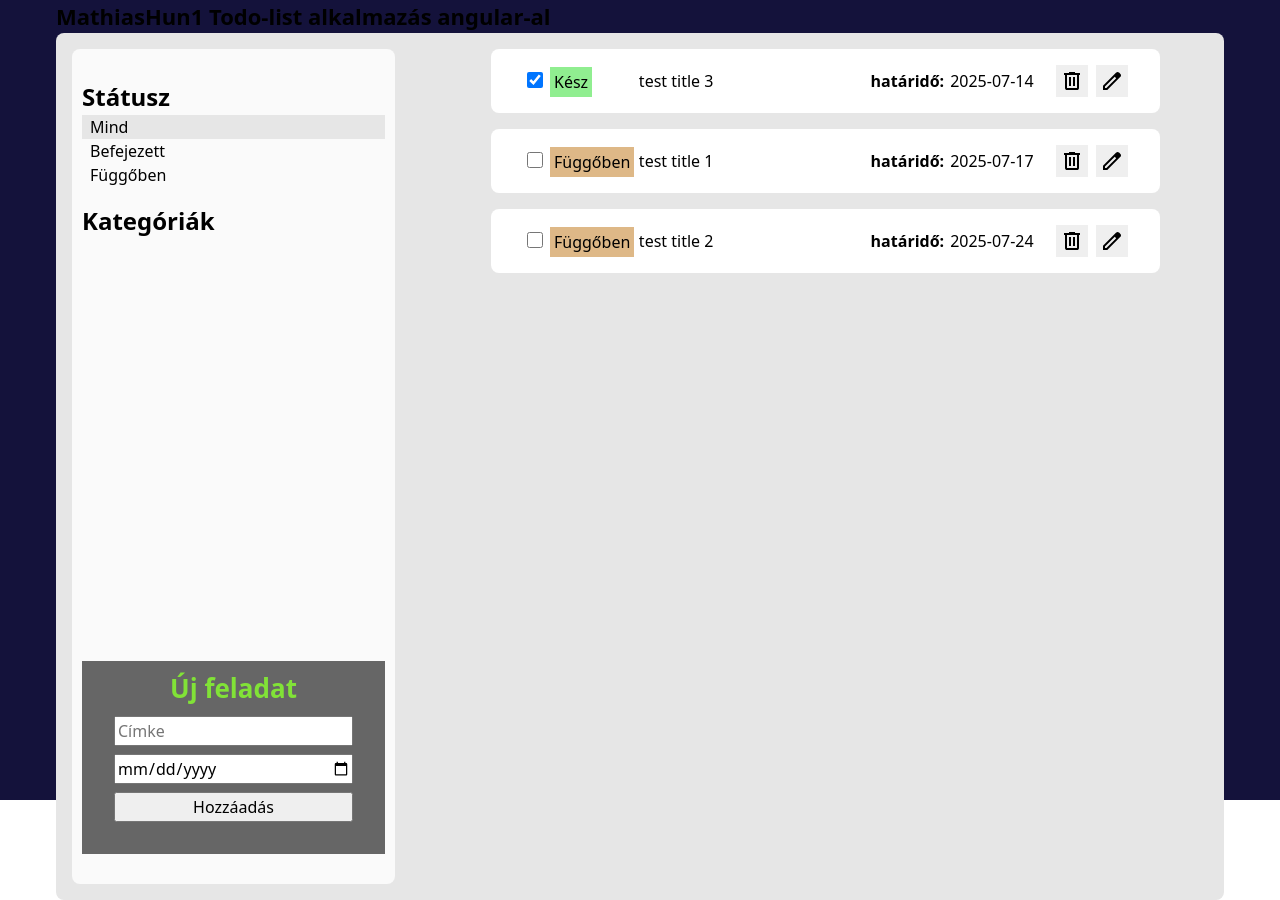
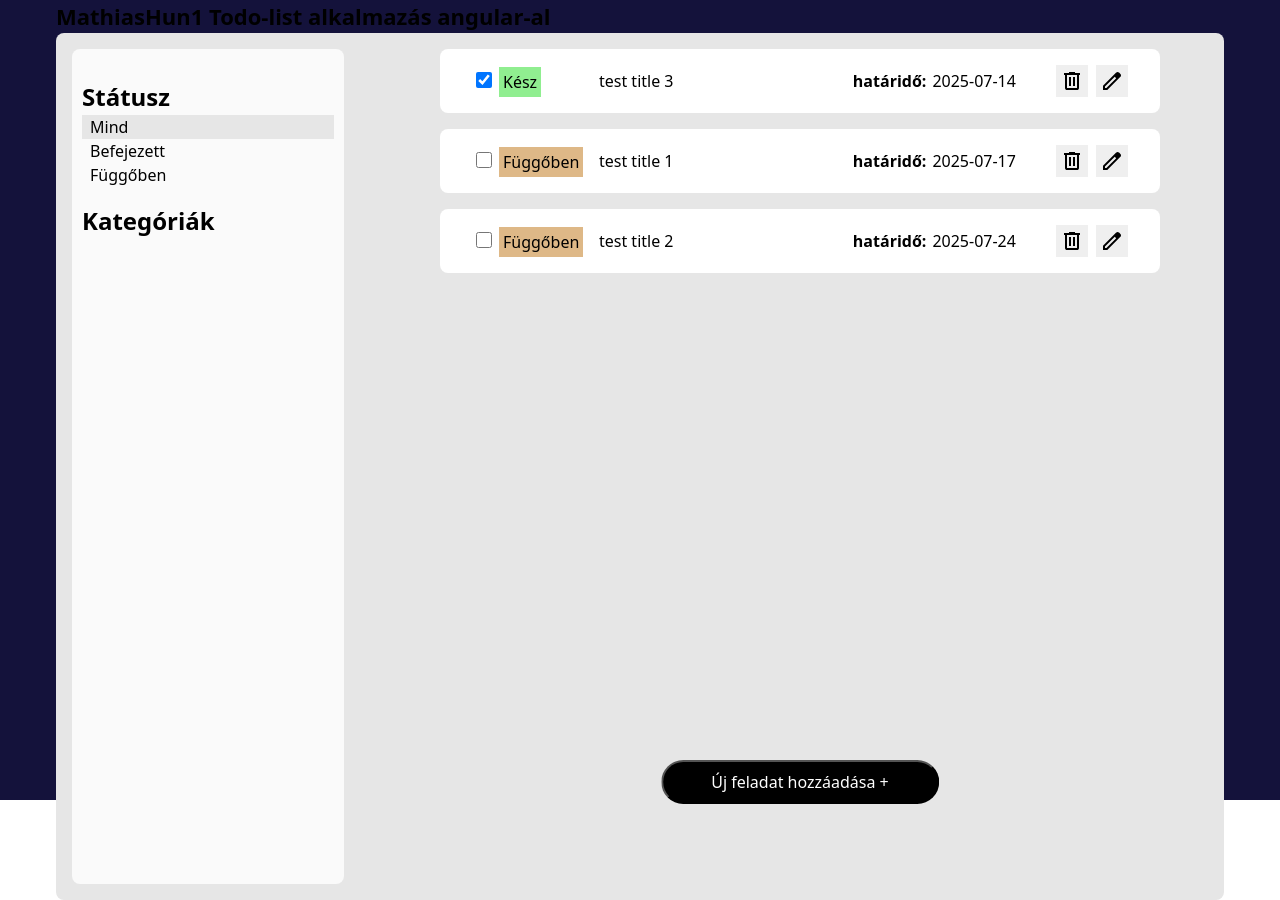
Before and after one commit to MathiasHun1/ANGULAR-todo-app, an Angular app: page / in a window 1280 px wide. Built offline with nearby package versions, Linux system fonts and the light colour scheme; a web font is replaced by a local one.

Commit message:
repositioned the todo-adding form inside the app

```diff
--- a/src/app/components/filterSection/filterSection.html
+++ b/src/app/components/filterSection/filterSection.html
@@ -15,8 +15,4 @@
     <h2 class="cat_title">Kategóriák</h2>
     <ul></ul>
   </div>
-
-  <div class="form_container">
-    <app-form (formSubmitted)="submissionDetector($event)" />
-  </div>
 </aside>
--- a/src/app/components/filterSection/filterSection.ts
+++ b/src/app/components/filterSection/filterSection.ts
@@ -1,12 +1,10 @@
 import { Component, signal, WritableSignal, inject } from '@angular/core';
 import { CommonModule } from '@angular/common';
-import { Form } from '../form/form';
-import { TodoModelBase } from '../../models/todoModel';
 import { FiltersService } from '../../services/filtersService';
 
 @Component({
   selector: 'app-filter-section',
-  imports: [Form, CommonModule],
+  imports: [CommonModule],
   templateUrl: './filterSection.html',
   styleUrls: ['./filterSection.scss'],
 })
@@ -19,10 +17,4 @@ export class FilterSection {
   }
 
   protected categories = signal([]);
-
-  // practice child-parent communication
-  protected submissionDetector(event: TodoModelBase): void {
-    console.log('form submission detected from the parent');
-    console.log('submitted data: ', event);
-  }
 }
--- a/src/app/components/form/form.ts
+++ b/src/app/components/form/form.ts
@@ -1,4 +1,4 @@
-import { Component, signal, inject, output } from '@angular/core';
+import { Component, signal, inject, output, input } from '@angular/core';
 import { FormsModule, NgForm } from '@angular/forms';
 import { TodoService } from '../../services/todoService';
 import { TodoModelBase } from '../../models/todoModel';
@@ -12,18 +12,17 @@ import { TodoModelBase } from '../../models/todoModel';
 export class Form {
   private readonly todoService = inject(TodoService);
 
+  requestCloseFrom = output();
+
   form = signal<TodoModelBase>({
     title: '',
     deadline: '',
     isCompleted: false,
   });
 
-  formSubmitted = output<TodoModelBase>();
-
   submitForm(form: NgForm): void {
     if (form.valid) {
       this.todoService.addTodo(this.form());
-      this.formSubmitted.emit(this.form());
 
       this.form.set({
         title: '',
@@ -31,5 +30,7 @@ export class Form {
         isCompleted: false,
       });
     }
+
+    this.requestCloseFrom.emit();
   }
 }
--- a/src/app/components/todoSection/todoSection.html
+++ b/src/app/components/todoSection/todoSection.html
@@ -57,4 +57,15 @@
     </li>
     }
   </ul>
+
+  @if (formOpen()) {
+  <div class="form_container" (click)="closeForm($event)">
+    <app-form (requestCloseFrom)="closeForm(null)" />
+  </div>
+  } @else {
+
+  <button class="open_form" (click)="openForm()">
+    Új feladat hozzáadása +
+  </button>
+  }
 </div>
--- a/src/app/components/todoSection/todoSection.scss
+++ b/src/app/components/todoSection/todoSection.scss
@@ -1,5 +1,7 @@
 .todo_section {
   padding-inline: 3rem;
+  height: 100%;
+  position: relative;
 }
 
 .todo_list {
@@ -57,3 +59,27 @@
   align-items: center;
   gap: 6px;
 }
+
+.open_form {
+  background: black;
+  color: white;
+  padding: 8px 3rem;
+  border-radius: 999px;
+  position: absolute;
+  bottom: 80px;
+  left: 50%;
+  transform: translateX(-50%);
+
+  &:hover {
+    cursor: pointer;
+    background-color: var(--clr-grey-700);
+  }
+}
+
+.form_container {
+  position: absolute;
+  inset: 0;
+  background-color: hsl(0, 0%, 0%, 0.8);
+  display: grid;
+  place-items: center;
+}
--- a/src/app/components/todoSection/todoSection.ts
+++ b/src/app/components/todoSection/todoSection.ts
@@ -2,20 +2,22 @@ import { Component, inject, Signal, signal } from '@angular/core';
 import { FormsModule } from '@angular/forms';
 import { TodoService } from '../../services/todoService';
 import { TodoModel } from '../../models/todoModel';
+import { Form } from '../form/form';
 import { format } from 'date-fns';
 
 @Component({
   selector: 'app-todos-section',
   templateUrl: './todoSection.html',
   styleUrl: './todoSection.scss',
-  imports: [FormsModule],
+  imports: [FormsModule, Form],
 })
 export class TodoSection {
   todoService = inject(TodoService); // inject dependency
+
   rederedTodos: Signal<TodoModel[]> = this.todoService.getFilteredTodos();
-
   editedTodo = signal<TodoModel | null>(null);
   newTitle = signal<string>('');
+  formOpen = signal<boolean>(false);
 
   deleteItem(id: string): void {
     this.todoService.deleteTodo(id);
@@ -36,7 +38,7 @@ export class TodoSection {
     const target = event.target as HTMLElement;
     const editedTodo = this.editedTodo();
 
-    // listen for "outer" click
+    // listen for "clicking outside"
     if (
       target.classList.contains('title_input') ||
       target.classList.contains('date_input')
@@ -60,7 +62,6 @@ export class TodoSection {
     const editedTodo = this.editedTodo();
     if (editedTodo) {
       this.editedTodo.set({ ...editedTodo, title: target.value });
-      console.log(this.editedTodo());
     }
   }
 
@@ -77,4 +78,21 @@ export class TodoSection {
   saveTodo(todo: TodoModel) {
     this.todoService.updateTodo(todo);
   }
+
+  openForm() {
+    this.formOpen.set(true);
+  }
+
+  closeForm(event: Event | null) {
+    if (event) {
+      const target = event.target as HTMLElement;
+      // listen for "clicking outside"
+      if (target && target.classList.contains('form_container')) {
+        return this.formOpen.set(false);
+      }
+      return;
+    }
+
+    this.formOpen.set(false);
+  }
 }
--- a/src/app/services/todoService.ts
+++ b/src/app/services/todoService.ts
@@ -57,10 +57,7 @@ export class TodoService {
 
   private filteredTodos: Signal<TodoModel[]> = computed(() => {
     const todos = this.todos();
-    console.log(todos);
-
     this.sortTodos(todos);
-    console.log('sorted: ', todos);
 
     const filter = this.filtersService.getActiveDefaultFilter();
 
```
